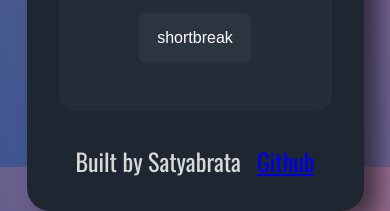
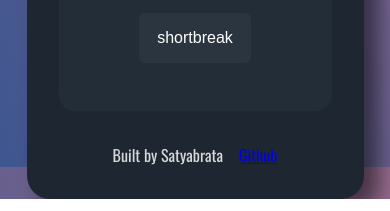
Before and after one commit to Satya0927a/Minimalist_pomodora-_timer, a plain HTML site: page index.html in a window 390 px wide. Shown: the part 677-888 px from the top of the page. Drawn offline with nearby package versions, Linux system fonts and the light colour scheme; a web font is replaced by a local one.

Commit message:
responsive fix2

```diff
--- a/style.css
+++ b/style.css
@@ -198,4 +198,7 @@ button{
     .header2 img{
         height: 1.5rem;
     }
+    .footer{
+        font-size: 1rem;
+    }
 }
```
